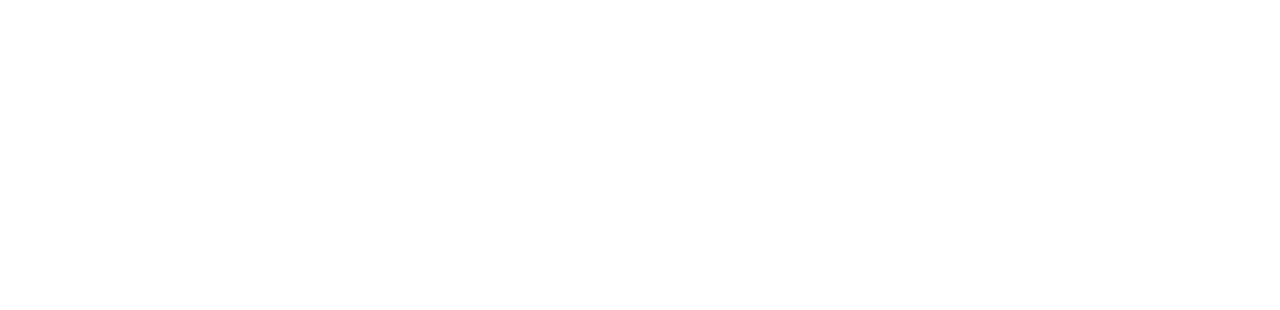
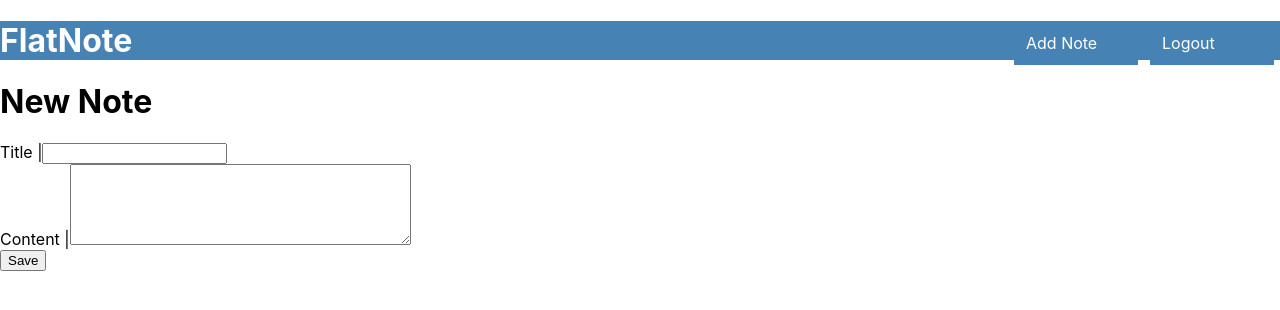
Before and after one commit to nmg9964/flatnote-frontend, a React (Create React App) app: page /note/new in a window 1280 px wide. Shown: the top 310 px of the page. Built offline with nearby package versions, Linux system fonts and the light colour scheme.

Commit message:
added addNote form

```diff
--- a/src/App.js
+++ b/src/App.js
@@ -3,6 +3,7 @@
 import { BrowserRouter, Route } from 'react-router-dom'
 import Login from './components/Login'
 import NoteContainer from './containers/NoteContainer'
+import AddNoteForm from './components/AddNoteForm'
 
 function App() {
   return (
@@ -10,6 +11,7 @@
       <div>
         <Route exact path='/login' component={Login} />
         <Route exact path='/dashboard' component={NoteContainer}/>
+        <Route exact path='/note/new' component={AddNoteForm}/>
       </div>
     </BrowserRouter>
   );
--- a/src/Navbar.js
+++ b/src/Navbar.js
@@ -21,7 +21,7 @@
           style={link}
         >Logout</NavLink>
         <NavLink
-          to='/dashboard'
+          to='/note/new'
           exact
           style={link}
           >Add Note</NavLink>
--- /dev/null
+++ b/src/components/AddNoteForm.js
@@ -0,0 +1,35 @@
+import React, { Component } from 'react'
+import Navbar from '../Navbar'
+
+class AddNoteForm extends Component {
+  state = {
+    title: '',
+    content: ''
+  }
+
+  render() {
+    return (
+    <div>
+      <Navbar />
+      <h1>New Note</h1>
+      <form>
+
+        Title |
+        <input
+        type='text'
+        value={this.state.title}/><br></br>
+
+        Content |
+        <textarea
+        name="textarea"
+        cols="40" rows="5"
+        value={this.state.content}>
+        </textarea><br></br>
+        <input value='Save' type='submit'/>
+      </form>
+    </div>
+    )
+  }
+}
+
+export default AddNoteForm
--- /dev/null
+++ b/src/components/NoteCard.js
@@ -0,0 +1,9 @@
+import React, { Component } from 'react';
+
+class NoteCard extends Component {
+  render() {
+    return <div></div>
+  }
+}
+
+export default NoteCard
--- a/src/components/NoteList.js
+++ b/src/components/NoteList.js
@@ -1,4 +1,5 @@
 import React, { Component } from 'react';
+import NoteCard from './NoteCard'
 
 class NoteList extends Component {
   state = {
@@ -11,10 +12,16 @@
 
   render() {
     return <div>
+      <h2>Your Notes</h2>
       {this.props.notes.map(note => {
-        return <h3 onClick={this.toggleNote}>{note.title}</h3>
+        return (
+          <div>
+            <NoteCard key={note.id} note={note} showNote={this.state.showNote}/>
+            <p onClick={this.toggleNote}>{note.title}</p>
+          </div>
+        )
       })}
-    </div>
+      </div>
   }
 }
 
--- a/src/reducers/manageNotes.js
+++ b/src/reducers/manageNotes.js
@@ -3,6 +3,7 @@
   notes:[]
 }, action) {
   switch(action.type) {
+
     case 'ADD_USER':
       return Object.assign({}, state, {
         currentUser: {
```
Also changed, not shown: src/actions/notes.js (added).
